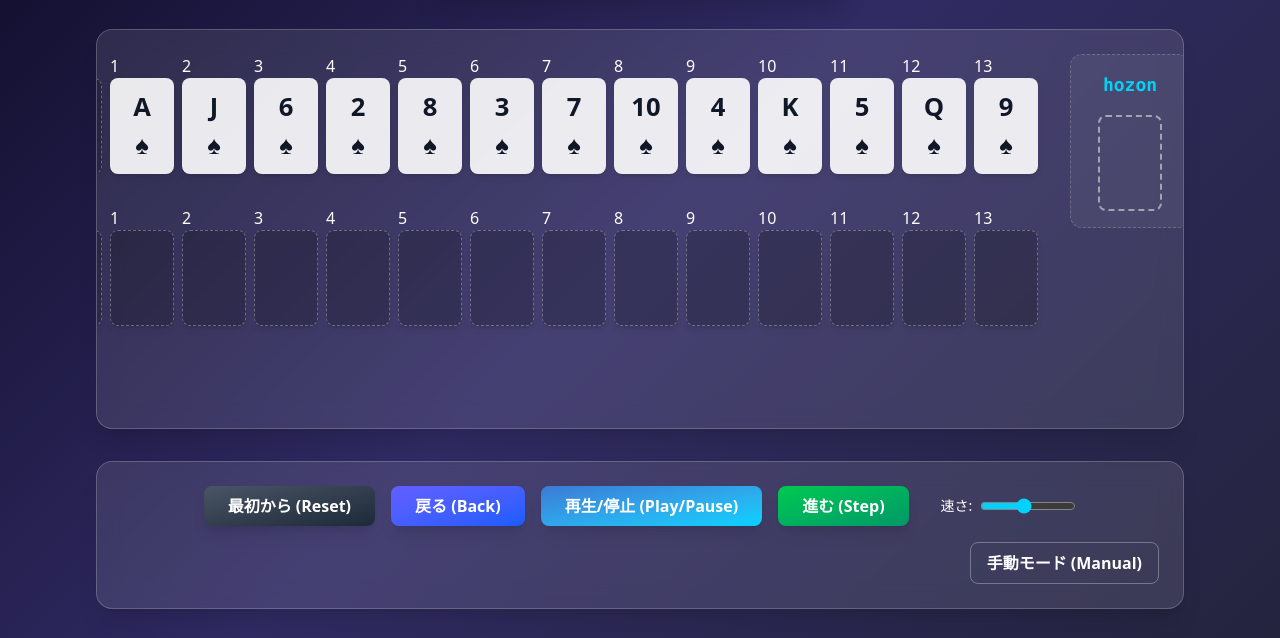
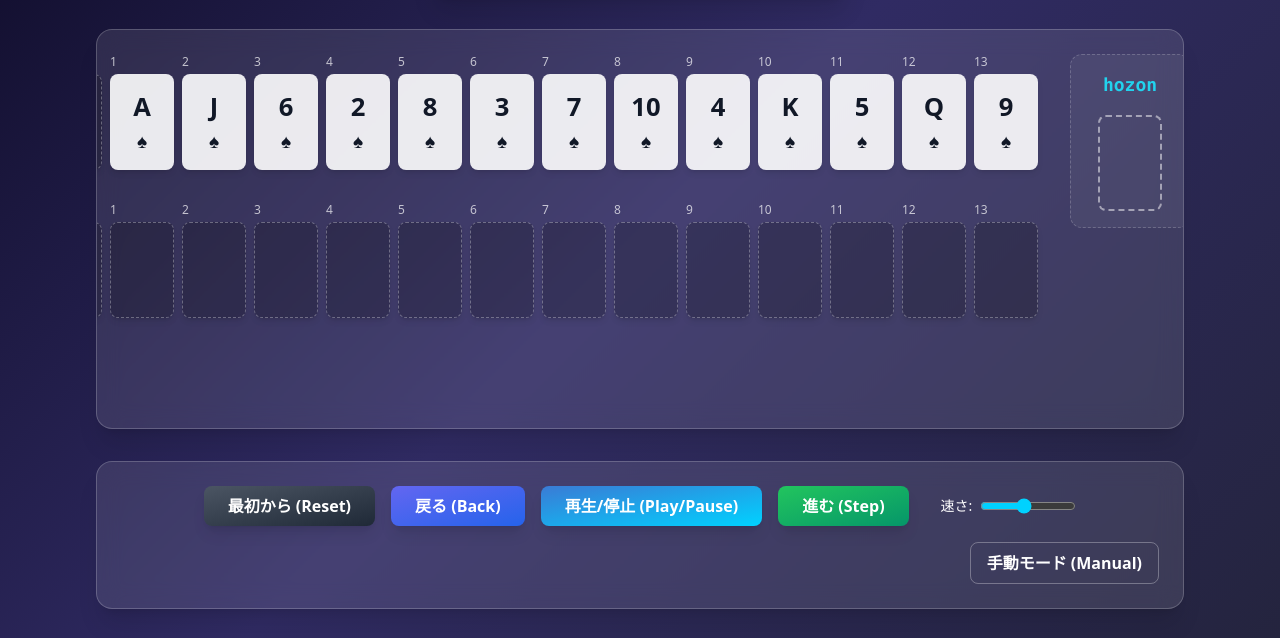
Before and after one commit to mkt918/pro_01, a website built with Vite: page 2026-02/2026-02-02_algorithm_cards/index.html in a window 1280 px wide. Shown: the part 157-795 px from the top of the page. Built offline with nearby package versions, Linux system fonts and the light colour scheme.

Commit message:
feat: Implement card visualization system with drag-and-drop functionality for card arrays and a hozon slot, including comprehensive styling.

```diff
--- a/2026-02/2026-02-02_algorithm_cards/Deck.js
+++ b/2026-02/2026-02-02_algorithm_cards/Deck.js
@@ -68,21 +68,25 @@ export class Deck {
 
         aaaContainer.innerHTML = '';
 
-        // Render aaa (1-based index 0-13)
+        // Render aaa (1-based index 0-13) - Optimized with DocumentFragment
+        const aaaFragment = document.createDocumentFragment();
         this.cards.forEach((card, index) => {
             const wrapper = this.createWrapper(card, index, 'aaa');
-            aaaContainer.appendChild(wrapper);
+            aaaFragment.appendChild(wrapper);
         });
+        aaaContainer.appendChild(aaaFragment);
 
-        // Render bbb (1-based index 0-13)
+        // Render bbb (1-based index 0-13) - Optimized with DocumentFragment
         const bbbContainer = document.getElementById('bbb-container');
         if (bbbContainer) {
             bbbContainer.innerHTML = '';
+            const bbbFragment = document.createDocumentFragment();
             for (let i = 0; i < 14; i++) { // Fixed 14 size
                 const card = this.bbb && this.bbb[i] ? this.bbb[i] : null;
                 const wrapper = this.createWrapper(card, i, 'bbb');
-                bbbContainer.appendChild(wrapper);
+                bbbFragment.appendChild(wrapper);
             }
+            bbbContainer.appendChild(bbbFragment);
         }
 
         // Render Hozon
--- a/2026-02/2026-02-02_algorithm_cards/Visualizer.js
+++ b/2026-02/2026-02-02_algorithm_cards/Visualizer.js
@@ -124,8 +124,10 @@ export class Visualizer {
     }
 
     applyStep(step, applyLogic = true) {
-        // Clear all highlights first
-        this.deck.cards.forEach(c => c.removeHighlights());
+        // Clear all highlights first (with null check for 1-based indexing)
+        this.deck.cards.forEach(c => {
+            if (c && c.removeHighlights) c.removeHighlights();
+        });
 
         // Common info update
         this.callbacks.onUpdate({
--- a/2026-02/2026-02-02_algorithm_cards/main.js
+++ b/2026-02/2026-02-02_algorithm_cards/main.js
@@ -158,6 +158,11 @@ function initAlgorithm() {
         case 'binary':
             // Pick a random existing card (ignoring index 0 null)
             const validCards = deck.cards.filter(c => c !== null);
+            if (validCards.length === 0) {
+                console.error('No valid cards available for binary search');
+                msgText.textContent = 'エラー: カードがありません';
+                return;
+            }
             const targetB = validCards[Math.floor(Math.random() * validCards.length)].value;
             visualizer.setAlgorithm(binarySearch, targetB);
             break;
--- a/2026-02/2026-02-02_algorithm_cards/package.json
+++ b/2026-02/2026-02-02_algorithm_cards/package.json
@@ -9,10 +9,9 @@
     "preview": "vite preview"
   },
   "devDependencies": {
-    "@tailwindcss/postcss": "^4.1.18",
     "autoprefixer": "^10.4.24",
     "postcss": "^8.5.6",
-    "tailwindcss": "^4.1.18",
+    "tailwindcss": "^3.4.19",
     "vite": "^7.2.4"
   }
 }
--- a/2026-02/2026-02-02_algorithm_cards/postcss.config.js
+++ b/2026-02/2026-02-02_algorithm_cards/postcss.config.js
@@ -1,5 +1,6 @@
 export default {
     plugins: {
-        "@tailwindcss/postcss": {},
+        tailwindcss: {},
+        autoprefixer: {},
     },
 }
--- a/2026-02/2026-02-02_algorithm_cards/style.css
+++ b/2026-02/2026-02-02_algorithm_cards/style.css
@@ -1,12 +1,6 @@
-@import "tailwindcss";
-
-@theme {
-  --color-bg-custom: #0f0c29;
-  --color-primary: #00d2ff;
-  --color-secondary: #3a7bd5;
-  --color-accent: #ff0076;
-  --color-sorted-green: #00ff87;
-}
+@tailwind base;
+@tailwind components;
+@tailwind utilities;
 
 :root {
   --bg-gradient: linear-gradient(135deg, #0f0c29, #302b63, #24243e);
@@ -27,8 +21,12 @@
   }
 
   .card {
-    @apply w-[64px] h-[96px] bg-white/90 rounded-lg text-[#333] flex flex-col justify-center items-center font-bold shadow-md select-none relative transition-all duration-300 border-2 border-transparent;
-    font-size: 1.6rem !important;
+    @apply w-16 h-24 bg-white/90 rounded-lg text-gray-800 flex flex-col justify-center items-center font-bold shadow-md select-none relative transition-all duration-300 border-2 border-transparent;
+    font-size: 1.6rem;
+  }
+
+  .card .suit {
+    font-size: 1.2rem;
   }
 
   .card.red {
@@ -40,7 +38,8 @@
   }
 
   .card.compare {
-    @apply border-[#ff0076] -translate-y-2.5 shadow-[0_0_15px_#ff0076];
+    @apply border-accent -translate-y-2.5;
+    box-shadow: 0 0 15px #ff0076;
   }
 
   .card.swap {
@@ -48,7 +47,7 @@
   }
 
   .card.sorted {
-    @apply border-[#00ff87] bg-[#e0fff0];
+    @apply border-sorted-green bg-green-50;
   }
 
   .card.selected {
@@ -56,19 +55,27 @@
   }
 
   .empty-slot {
-    @apply w-[64px] h-[96px] bg-black/20 text-white/30 border border-dashed border-white/30 flex justify-center items-center rounded-lg;
+    @apply w-16 h-24 bg-black/20 text-white/30 border border-dashed border-white/30 flex justify-center items-center rounded-lg;
   }
 
   .hozon-slot {
-    @apply w-[64px] h-[96px] border-2 border-dashed border-white/50 rounded-lg flex justify-center items-center;
+    @apply w-16 h-24 border-2 border-dashed border-white/50 rounded-lg flex justify-center items-center;
   }
 
   .var-value {
     @apply w-12 h-12 bg-white text-gray-800 rounded-lg flex justify-center items-center text-xl font-bold shadow-lg;
   }
+
+  .index-label {
+    @apply text-xs opacity-70 mb-1;
+  }
 }
 
 /* Custom code highlighting */
+.code-line {
+  @apply px-2 py-1 rounded;
+}
+
 .code-line.active {
   @apply bg-yellow-400/20 text-yellow-300;
 }
```
Also changed, not shown: 1 other file.
